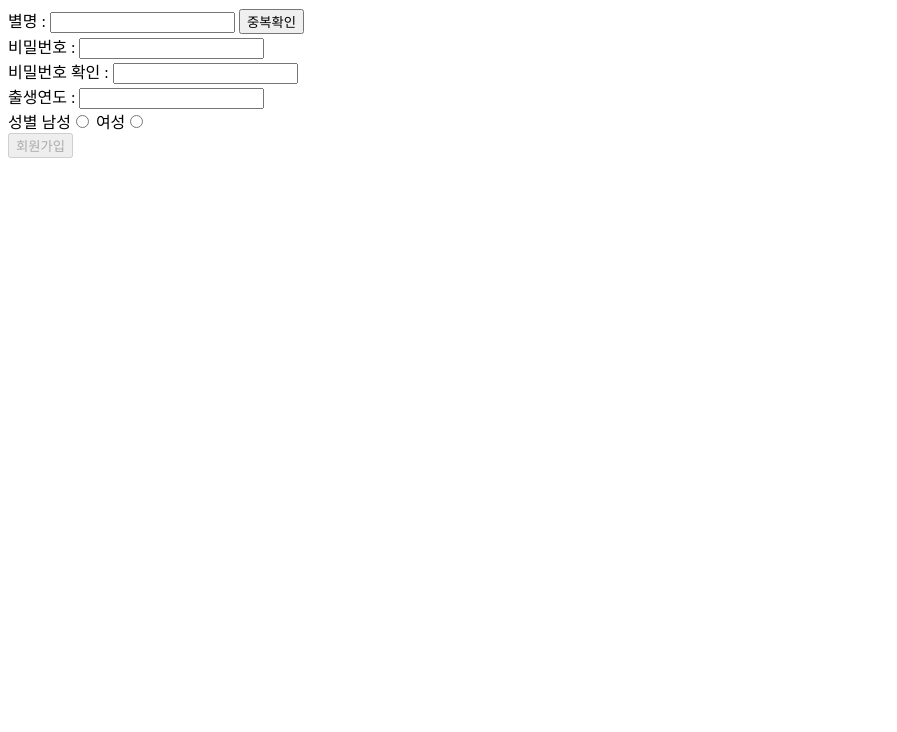
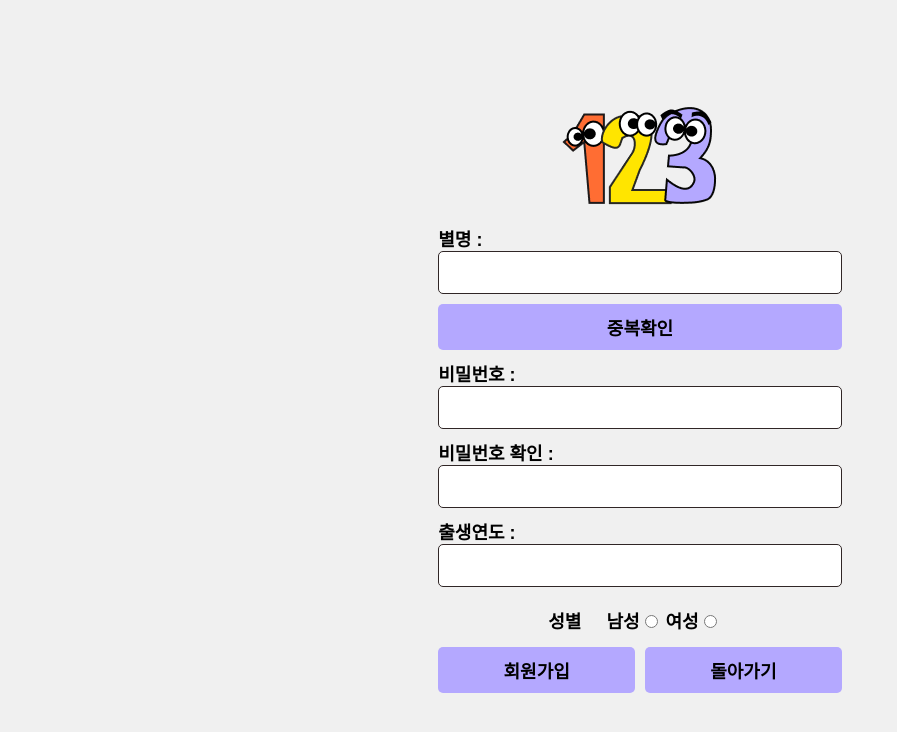
Before and after one commit to 2024-AISCHOOL-WEB1A/KIOSK_123_HACKSIM, a website: page views/join.html in a window 1280 px wide. Shown: the whole page, without its empty margins (0-897 px from the left). Drawn offline with Linux system fonts and the light colour scheme; a web font is replaced by a local one.

Commit message:
join css 수정 - 유경

```diff
--- /dev/null
+++ b/public/join.css
@@ -0,0 +1,130 @@
+@font-face {
+    font-family: 'Freesentation-9Black';
+    src: url('https://fastly.jsdelivr.net/gh/projectnoonnu/2404@1.0/Freesentation-9Black.woff2') format('woff2');
+    font-weight: 900;
+    font-style: normal;
+}
+
+* {
+    font-family: 'Freesentation-9Black', sans-serif;
+    font-weight: 900;
+    box-sizing: border-box;
+}
+
+body,
+html {
+    height: 100%;
+    margin: 0;
+    display: flex;
+    flex-direction: column;
+    justify-content: center;
+    align-items: center;
+    background-color: #f0f0f0;
+    font-size: 18px;
+}
+
+.img {
+    display: flex;
+    justify-content: center;
+    align-items: center;
+    margin-bottom: 20px;
+}
+
+.form-container {
+    width: 100%;
+    max-width: 400px;
+    background-color: white;
+    border-radius: 10px;
+    box-shadow: 0 4px 40px rgba(0, 0, 0, 0.596);
+    /* 강조된 그림자 */
+    padding: 20px;
+    display: flex;
+    flex-direction: column;
+    align-items: center;
+}
+
+form {
+    width: 100%;
+}
+
+label {
+    display: block;
+    margin: 10px 0 5px;
+}
+
+input[type="text"],
+input[type="password"],
+input[type="button"],
+input[type="submit"] {
+    width: 100%;
+    padding: 10px;
+    margin-bottom: 10px;
+    font-size: 1rem;
+    border: 1px solid #302626;
+    border-radius: 5px;
+}
+
+input[type="button"],
+input[type="submit"] {
+    background-color: #b4a8ff;
+    color: black;
+    border: none;
+    cursor: pointer;
+}
+
+input[type="button"]:hover,
+input[type="submit"]:hover {
+    background-color: #2980b9;
+}
+
+.gender-group {
+    margin-bottom: 5px;
+    /* 줄어든 간격 */
+    display: flex;
+    margin-left: 100px;
+    width: 100%;
+}
+
+.gender-group label {
+    display: flex;
+    align-items: center;
+    margin-right: 10px;
+    /* 줄어든 간격 */
+}
+
+.gender-group input[type="radio"] {
+    margin-right: 5px;
+}
+
+.button-group {
+    display: flex;
+    justify-content: space-between;
+
+    width: 100%;
+    /* 추가: 버튼 그룹을 전체 폭으로 확장 */
+}
+
+.button-group input {
+    flex: 1;
+    /* 추가: 버튼을 같은 폭으로 */
+    margin: 0 5px;
+}
+
+.gender{margin-left: 110px;
+    line-height: 50px;
+}
+
+.button-group input:first-child {
+    margin-left: 0;
+}
+
+.button-group input:last-child {
+    margin-right: 0;
+}
+
+.note {
+    font-size: 1rem;
+    color: #000000;
+    text-align: center;
+    margin-bottom: 10px;
+}
--- a/views/join.html
+++ b/views/join.html
@@ -1,9 +1,32 @@
 <!DOCTYPE html>
 <html lang="en">
 <head>
+    <link rel="stylesheet" href="/join.css">
     <meta charset="UTF-8">
     <meta name="viewport" content="width=device-width, initial-scale=1.0">
     <title>Document</title>
+</head>
+<body>
+    <div class="img">
+        <img src="/pic/Group 22.png" alt="Logo">
+    </div>
+    <form action="/user/join" method="post" onsubmit="return checkPassword(event)">
+        별명 : <input type="text" name="nick">
+        <input type="button" value="중복확인" onclick="checkNick()"> <br />
+        비밀번호 : <input type="text" name="pw"><br>
+        비밀번호 확인 : <input type="text" name="pwck"><br>
+        출생연도 : <input type="text" name="btd"><br>
+        <div class="gender">성별&nbsp&nbsp&nbsp&nbsp
+            남성<input type="radio" name="gen" value="male">
+            여성<input type="radio" name="gen" value="female"><br>
+        </div>
+
+        <div class="button-group">
+            <input type="submit" value="회원가입" disabled>
+            <input type="button" value="돌아가기" id="goMainBtn">
+        </div>
+    </form>
+
     <script>
         function checkNick() {
             const nick = document.querySelector('input[name="nick"]').value;
@@ -43,20 +66,10 @@
             }
             return true;
         }
+
+        document.getElementById('goMainBtn').addEventListener('click', () => {
+            location.href = '/';
+        })
     </script>
-
-</head>
-<body>
-    <form action="/user/join" method="post" onsubmit="return checkPassword(event)">
-        별명 : <input type="text" name="nick">
-        <input type="button" value="중복확인" onclick="checkNick()"> <br/>
-        비밀번호 : <input type="text" name="pw"><br>
-        비밀번호 확인 : <input type="text" name="pwck"><br>
-        출생연도 : <input type="text" name="btd"><br>
-        성별
-        남성<input type="radio" name="gen" value="male">
-        여성<input type="radio" name="gen" value="female"><br>
-        <input type="submit" value="회원가입" disabled>
-    </form>
 </body>
 </html>
```
Also changed, not shown: public/SideImg/join.css (deleted). Lines whose indentation alone changed are shown as unchanged.
